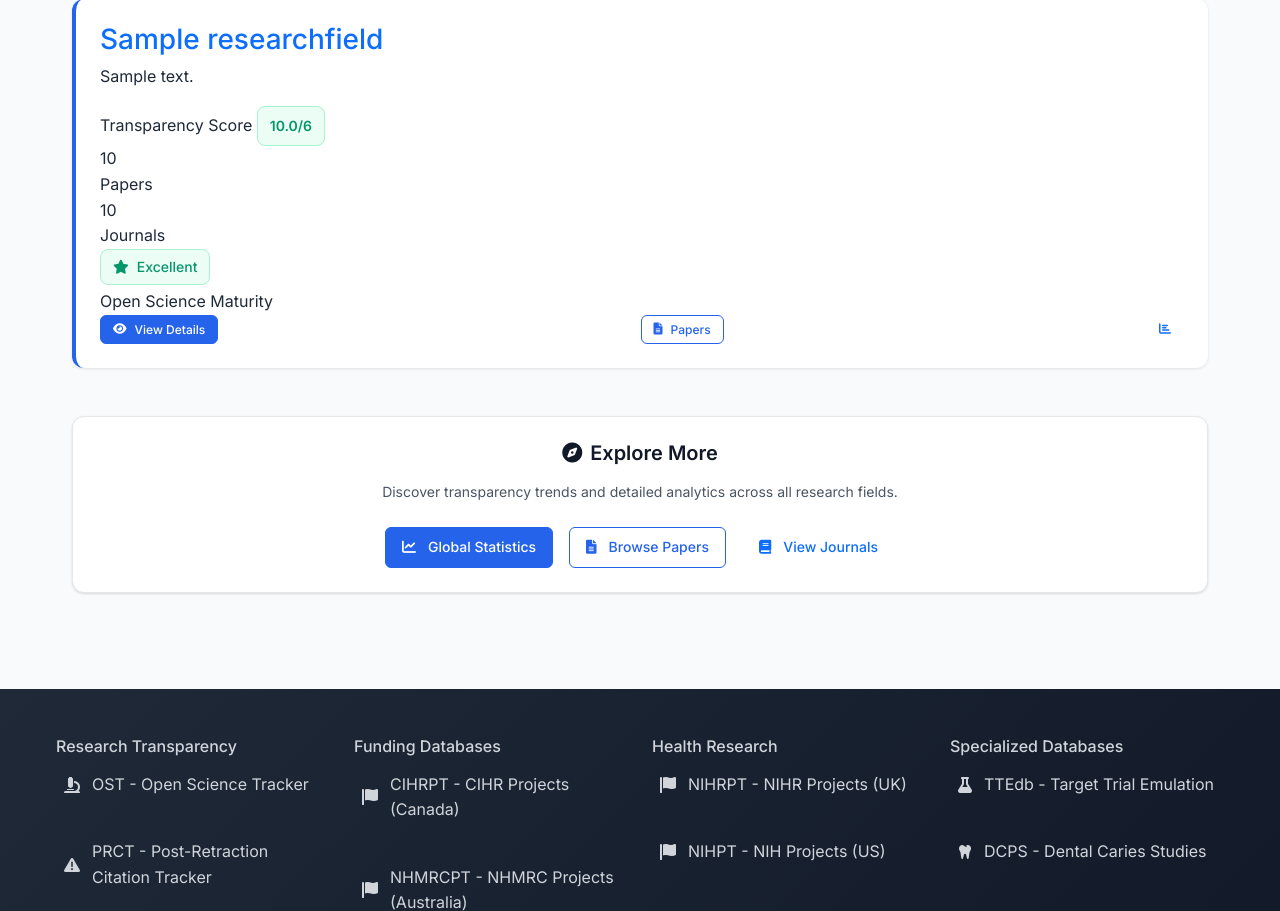
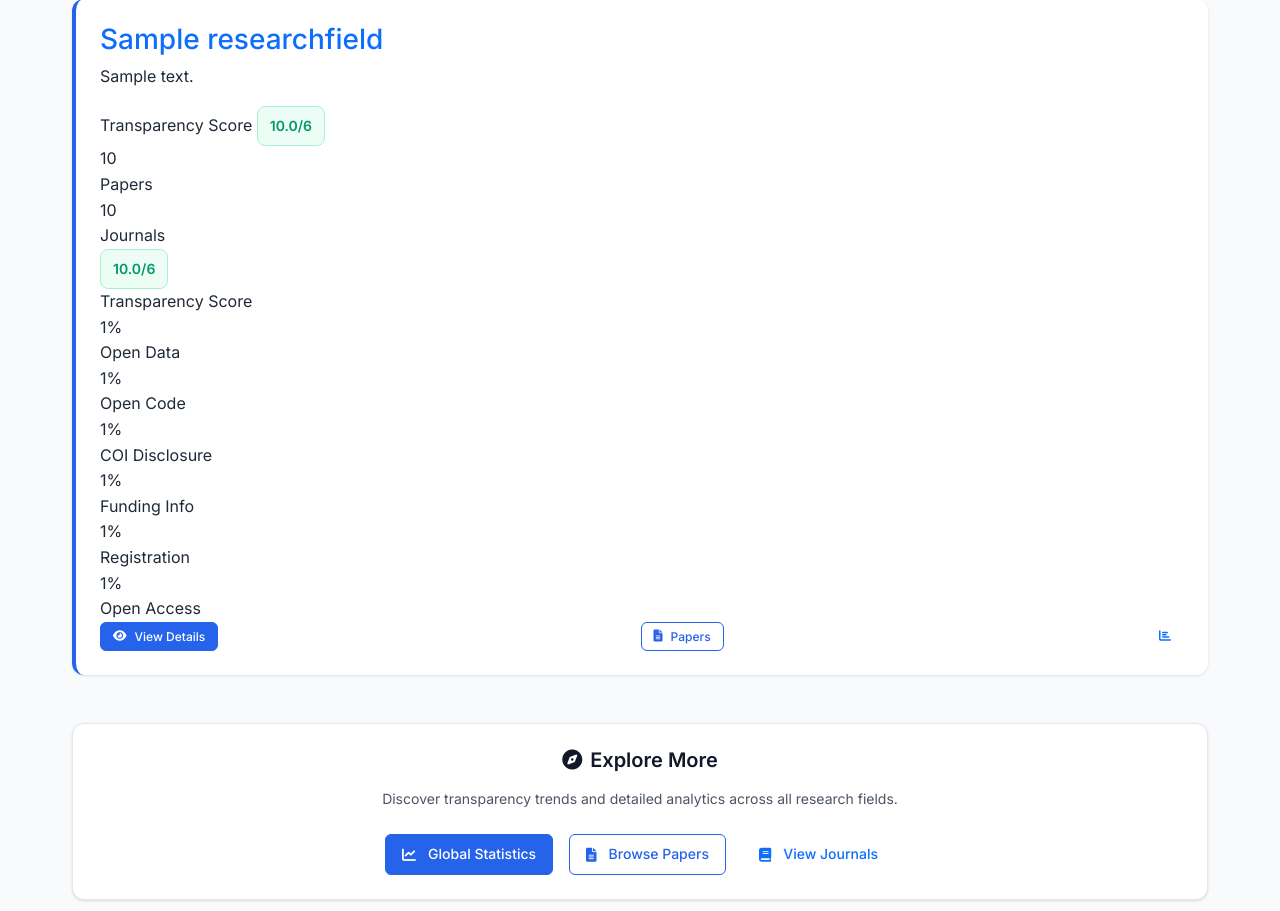
Before and after one commit to choxos/OpenScienceTracker, a Django app: page /fields/ in a window 1280 px wide. Shown: the part 678-1589 px from the top of the page. Run offline with Django 5.2, Linux system fonts and the light colour scheme; tables that the repository leaves empty hold one stand-in row (values such as "Sample post"); parts of the project's set-up code (start-up, migrations or seed data) failed here and were passed over.

Commit message:
🎯 Remove Open Science Maturity indicator and add individual transparency averages
📊 ResearchField Model Updates:
- Added individual transparency indicator averages (percentages)
- New fields: avg_data_sharing, avg_code_sharing, avg_coi_disclosure,
  avg_funding_disclosure, avg_protocol_registration, avg_open_access
- Created migration 0003_add_transparency_averages_to_research_fields.py

🔧 Updated Management Commands:
- Enhanced populate_research_fields_from_nlm.py to calculate all individual indicator averages
- Statistics now computed as percentages for each transparency indicator
- Supports both new field creation and existing field updates

🎨 Template Improvements:
- Removed 'Open Science Maturity' badge with 'Developing/Good/Excellent' labels
- Reordered field metrics: Papers, Journals, Transparency Score, then individual indicators
- Updated both field_list.html and field_list_content.html templates
- Added all 6 transparency indicators: Open Data, Code, COI, Funding, Registration, Open Access

📈 New Field Display Order:
1. Papers: X
2. Journals: Y
3. Transparency Score: Z/6
4. Open Data: %
5. Open Code: %
6. COI Disclosure: %
7. Funding Info: %
8. Registration: %
9. Open Access: %

Individual averages provide clearer insight into specific transparency practices per field! 📊

```diff
--- a/templates/tracker/field_list.html
+++ b/templates/tracker/field_list.html
@@ -300,23 +300,32 @@
                     <div class="ost-stat-label">Journals</div>
                 </div>
                 <div class="ost-stat-item">
-                    {% if field.avg_transparency_score >= 4 %}
-                        <div class="ost-quality-badge ost-quality-excellent transparency-badge transparency-yes">
-                            <i class="fas fa-star"></i>
-                            Excellent
-                        </div>
-                    {% elif field.avg_transparency_score >= 2.5 %}
-                        <div class="ost-quality-badge ost-quality-good transparency-badge transparency-unknown">
-                            <i class="fas fa-star-half-alt"></i>
-                            Good
-                        </div>
-                    {% else %}
-                        <div class="ost-quality-badge ost-quality-needs-work transparency-badge transparency-no">
-                            <i class="fas fa-seedling"></i>
-                            Developing
-                        </div>
-                    {% endif %}
-                    <div class="ost-stat-label mt-1">Open Science Maturity</div>
+                    <div class="ost-stat-number transparency-score {% if field.avg_transparency_score >= 4 %}high{% elif field.avg_transparency_score >= 2.5 %}medium{% else %}low{% endif %}">{{ field.avg_transparency_score|floatformat:1 }}/6</div>
+                    <div class="ost-stat-label">Transparency Score</div>
+                </div>
+                <div class="ost-stat-item">
+                    <div class="ost-stat-number">{{ field.avg_data_sharing|default:0|floatformat:0 }}%</div>
+                    <div class="ost-stat-label">Open Data</div>
+                </div>
+                <div class="ost-stat-item">
+                    <div class="ost-stat-number">{{ field.avg_code_sharing|default:0|floatformat:0 }}%</div>
+                    <div class="ost-stat-label">Open Code</div>
+                </div>
+                <div class="ost-stat-item">
+                    <div class="ost-stat-number">{{ field.avg_coi_disclosure|default:0|floatformat:0 }}%</div>
+                    <div class="ost-stat-label">COI Disclosure</div>
+                </div>
+                <div class="ost-stat-item">
+                    <div class="ost-stat-number">{{ field.avg_funding_disclosure|default:0|floatformat:0 }}%</div>
+                    <div class="ost-stat-label">Funding Info</div>
+                </div>
+                <div class="ost-stat-item">
+                    <div class="ost-stat-number">{{ field.avg_protocol_registration|default:0|floatformat:0 }}%</div>
+                    <div class="ost-stat-label">Registration</div>
+                </div>
+                <div class="ost-stat-item">
+                    <div class="ost-stat-number">{{ field.avg_open_access|default:0|floatformat:0 }}%</div>
+                    <div class="ost-stat-label">Open Access</div>
                 </div>
             </div>
 
--- a/tracker/models.py
+++ b/tracker/models.py
@@ -253,6 +253,14 @@ class ResearchField(models.Model):
     total_papers = models.IntegerField(default=0)
     avg_transparency_score = models.FloatField(default=0.0)
 
+    # Individual transparency indicator averages (percentages)
+    avg_data_sharing = models.FloatField(default=0.0, help_text="Average percentage of papers with open data")
+    avg_code_sharing = models.FloatField(default=0.0, help_text="Average percentage of papers with open code")
+    avg_coi_disclosure = models.FloatField(default=0.0, help_text="Average percentage of papers with COI disclosure")
+    avg_funding_disclosure = models.FloatField(default=0.0, help_text="Average percentage of papers with funding disclosure")
+    avg_protocol_registration = models.FloatField(default=0.0, help_text="Average percentage of papers with protocol registration")
+    avg_open_access = models.FloatField(default=0.0, help_text="Average percentage of papers with open access")
+
     created_at = models.DateTimeField(auto_now_add=True)
     updated_at = models.DateTimeField(auto_now=True)
 
```
Also changed, not shown: templates/tracker/partials/field_list_content.html (+26 -2 lines), tracker/management/commands/populate_research_fields_from_nlm.py (+29 -1 lines), tracker/migrations/0003_add_transparency_averages_to_research_fields.py (added).
